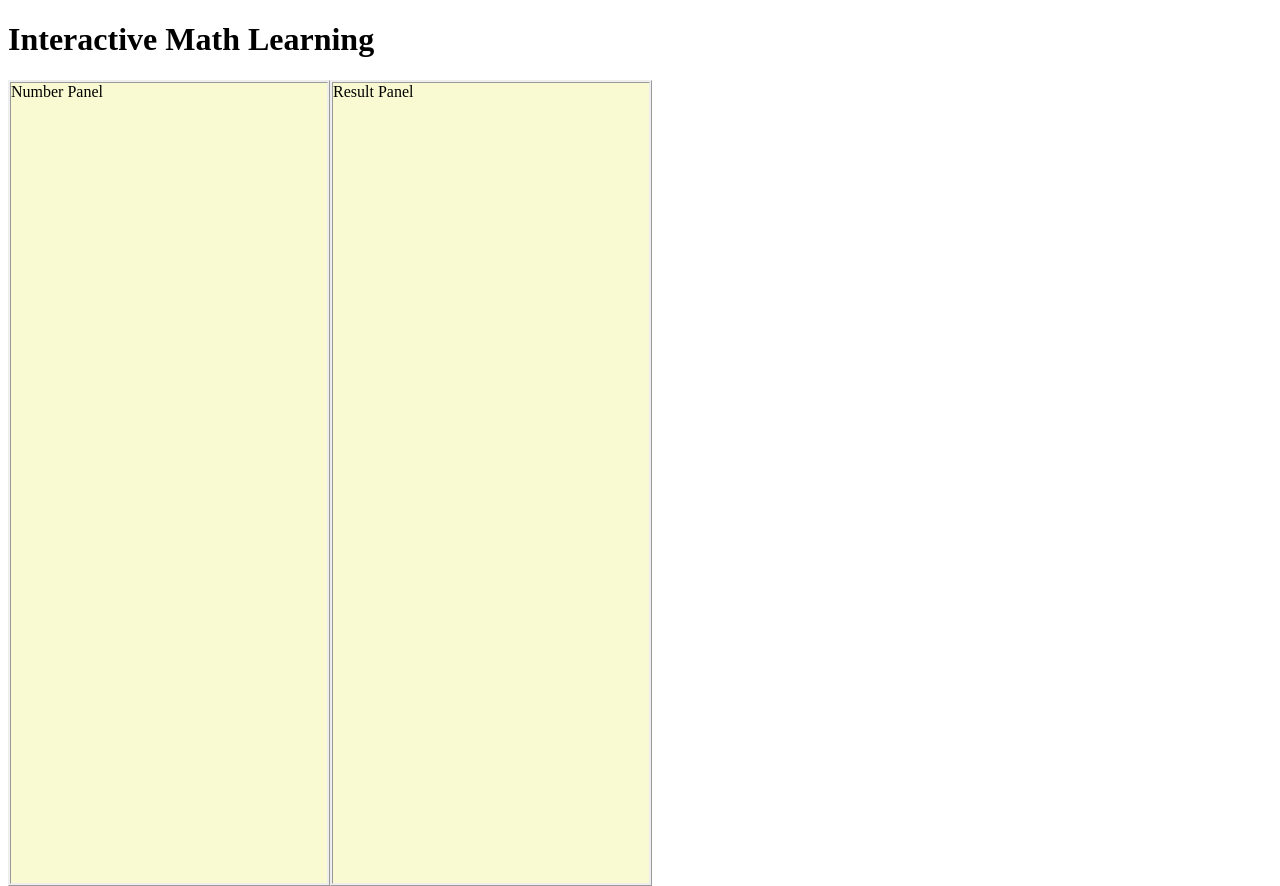
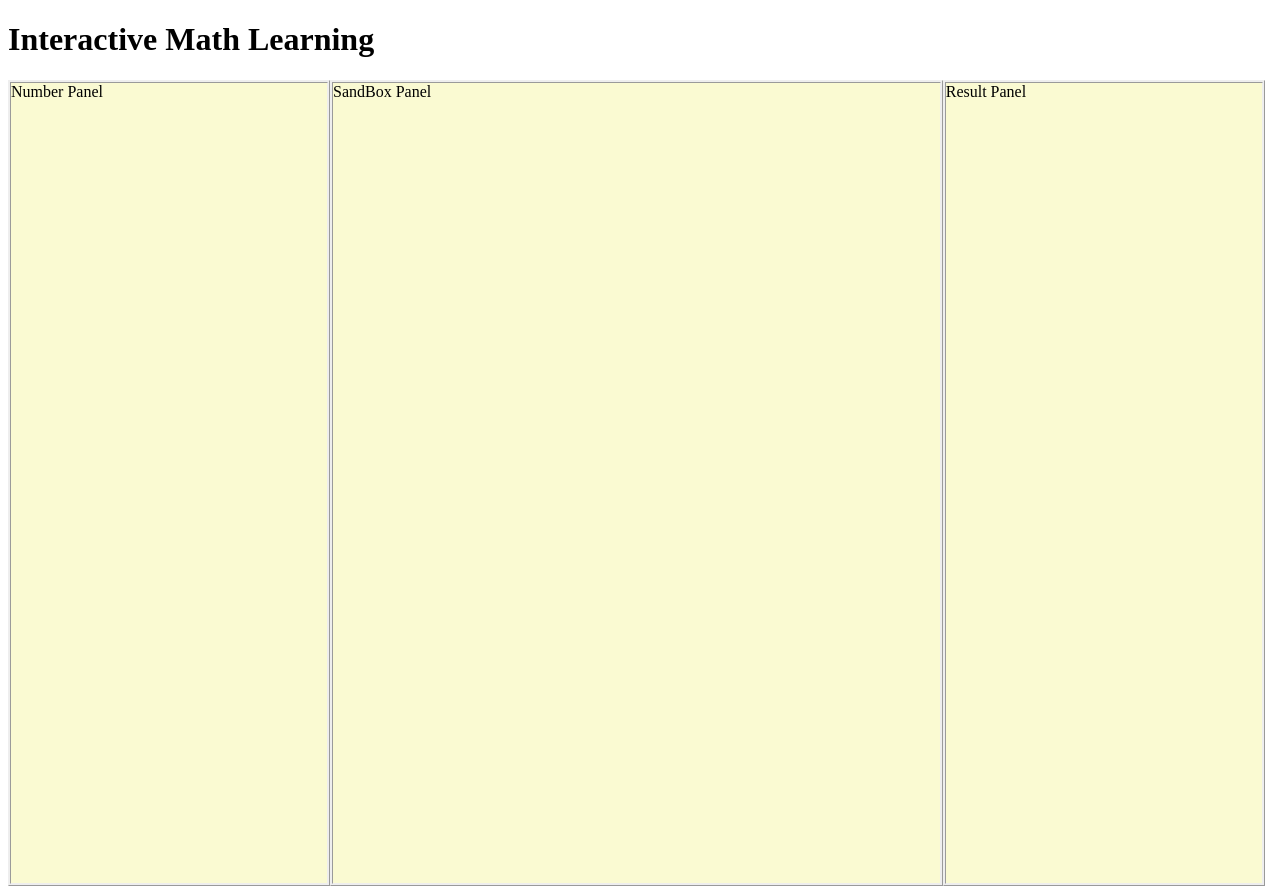
Before and after one commit to AravindSaiK/SER515-Team9-Project, a React (Create React App) app in the folder interactivemathlearning/: page / in a window 1280 px wide. Built offline with nearby package versions, Linux system fonts and the light colour scheme.

Commit message:
Pushing Sandbox panel related to US 24 Task 51

```diff
--- a/interactivemathlearning/src/App.css
+++ b/interactivemathlearning/src/App.css
@@ -19,3 +19,10 @@
     float: left;
     border-style:ridge;
 }
+.SandBoxPanel {
+   background-color: lightgoldenrodyellow;
+   width: 48%;
+   height :800px;
+   float: left;
+   border-style:ridge;
+}
--- a/interactivemathlearning/src/App.js
+++ b/interactivemathlearning/src/App.js
@@ -11,10 +11,15 @@ class App extends Component{
           <div className="NumberPanel">
           <span className="task-header">Number Panel</span>
           </div>
+           <div className="SandBoxPanel">
+         <span className="task-header">SandBox Panel</span>
+        </div>
           <div className="ResultPanel">
           <span className="task-header">Result Panel</span>
           </div>
           </div>
+
+
           </div>
 );
     }
```
